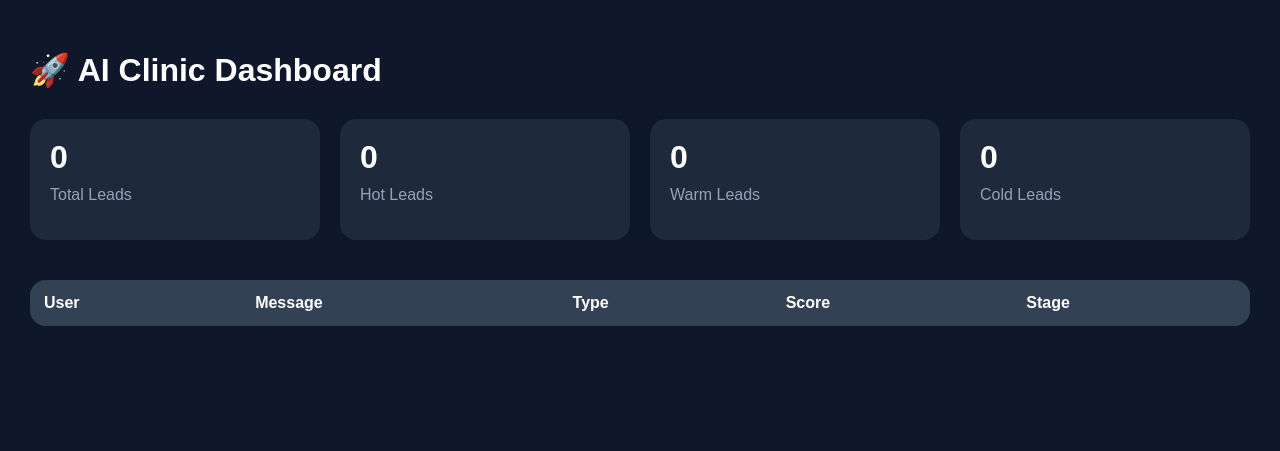
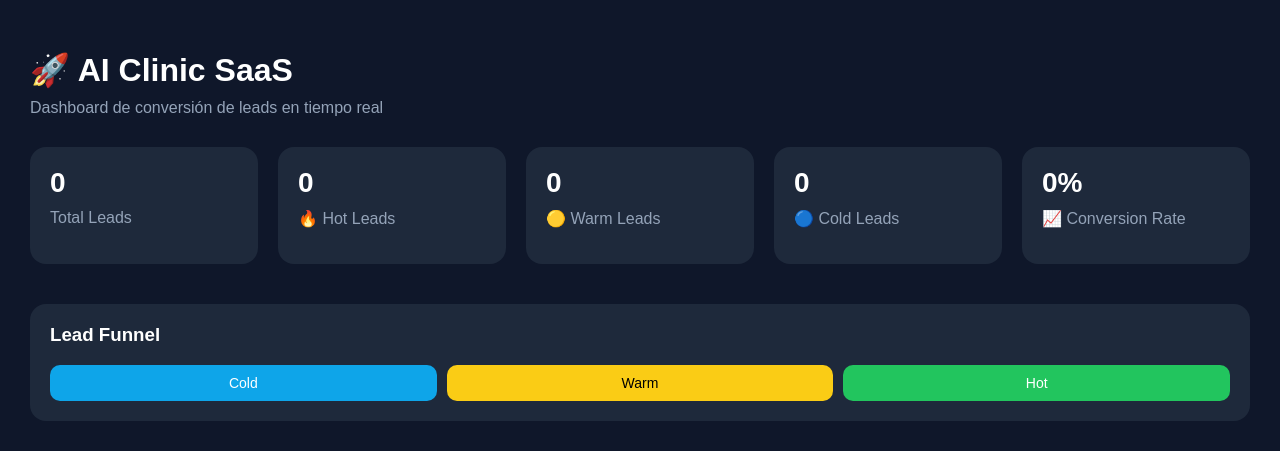
Before and after one commit to Felpu01/ai-clinic-assistant, a Flask app: page /dashboard in a window 1280 px wide. Shown: the top 451 px of the page. Run offline with Flask 3, Linux system fonts and the light colour scheme; the visitor is signed in with stand-in values (Sample User, id 1); data that the repository does not hold is empty.

Commit message:
Update dashboard.html

```diff
--- a/templates/dashboard.html
+++ b/templates/dashboard.html
@@ -4,7 +4,7 @@
 <head>
     <meta charset="UTF-8">
     <meta name="viewport" content="width=device-width, initial-scale=1.0">
-    <title>AI Clinic Dashboard</title>
+    <title>AI Clinic SaaS Dashboard</title>
 
     <style>
         body {
@@ -16,12 +16,18 @@
         }
 
         h1 {
+            margin-bottom: 10px;
+        }
+
+        .subtitle {
+            color: #94a3b8;
             margin-bottom: 30px;
         }
 
+        /* ---------------- CARDS ---------------- */
         .cards {
             display: grid;
-            grid-template-columns: repeat(4, 1fr);
+            grid-template-columns: repeat(5, 1fr);
             gap: 20px;
             margin-bottom: 40px;
         }
@@ -30,11 +36,16 @@
             background: #1e293b;
             padding: 20px;
             border-radius: 16px;
+            transition: 0.2s;
+        }
+
+        .card:hover {
+            transform: translateY(-3px);
         }
 
         .card h2 {
             margin: 0;
-            font-size: 32px;
+            font-size: 28px;
         }
 
         .card p {
@@ -42,6 +53,37 @@
             color: #94a3b8;
         }
 
+        /* ---------------- FUNNEL ---------------- */
+        .funnel {
+            background: #1e293b;
+            padding: 20px;
+            border-radius: 16px;
+            margin-bottom: 30px;
+        }
+
+        .funnel h3 {
+            margin-top: 0;
+        }
+
+        .funnel-bar {
+            display: flex;
+            gap: 10px;
+            margin-top: 10px;
+        }
+
+        .step {
+            flex: 1;
+            padding: 10px;
+            text-align: center;
+            border-radius: 10px;
+            font-size: 14px;
+        }
+
+        .cold { background: #0ea5e9; }
+        .warm { background: #facc15; color: black; }
+        .hot { background: #22c55e; }
+
+        /* ---------------- TABLE ---------------- */
         table {
             width: 100%;
             border-collapse: collapse;
@@ -61,17 +103,17 @@
             border-top: 1px solid #334155;
         }
 
-        .hot {
+        .tag-hot {
             color: #22c55e;
             font-weight: bold;
         }
 
-        .warm {
+        .tag-warm {
             color: #facc15;
             font-weight: bold;
         }
 
-        .cold {
+        .tag-cold {
             color: #38bdf8;
             font-weight: bold;
         }
@@ -80,8 +122,10 @@
 
 <body>
 
-    <h1>🚀 AI Clinic Dashboard</h1>
+    <h1>🚀 AI Clinic SaaS</h1>
+    <div class="subtitle">Dashboard de conversión de leads en tiempo real</div>
 
+    <!-- KPI CARDS -->
     <div class="cards">
 
         <div class="card">
@@ -91,21 +135,37 @@
 
         <div class="card">
             <h2 id="hot">0</h2>
-            <p>Hot Leads</p>
+            <p>🔥 Hot Leads</p>
         </div>
 
         <div class="card">
             <h2 id="warm">0</h2>
-            <p>Warm Leads</p>
+            <p>🟡 Warm Leads</p>
         </div>
 
         <div class="card">
             <h2 id="cold">0</h2>
-            <p>Cold Leads</p>
+            <p>🔵 Cold Leads</p>
+        </div>
+
+        <div class="card">
+            <h2 id="conversion">0%</h2>
+            <p>📈 Conversion Rate</p>
         </div>
 
     </div>
 
+    <!-- FUNNEL VISUAL -->
+    <div class="funnel">
+        <h3>Lead Funnel</h3>
+        <div class="funnel-bar">
+            <div class="step cold">Cold</div>
+            <div class="step warm">Warm</div>
+            <div class="step hot">Hot</div>
+        </div>
+    </div>
+
+    <!-- TABLE -->
     <table>
         <thead>
             <tr>
@@ -120,7 +180,6 @@
         <tbody id="leadsTable"></tbody>
     </table>
 
-    <!-- ✅ SAAS ARCHITECTURE CHANGE: JS SEPARADO -->
     <script src="/static/dashboard.js"></script>
 
 </body>
```
